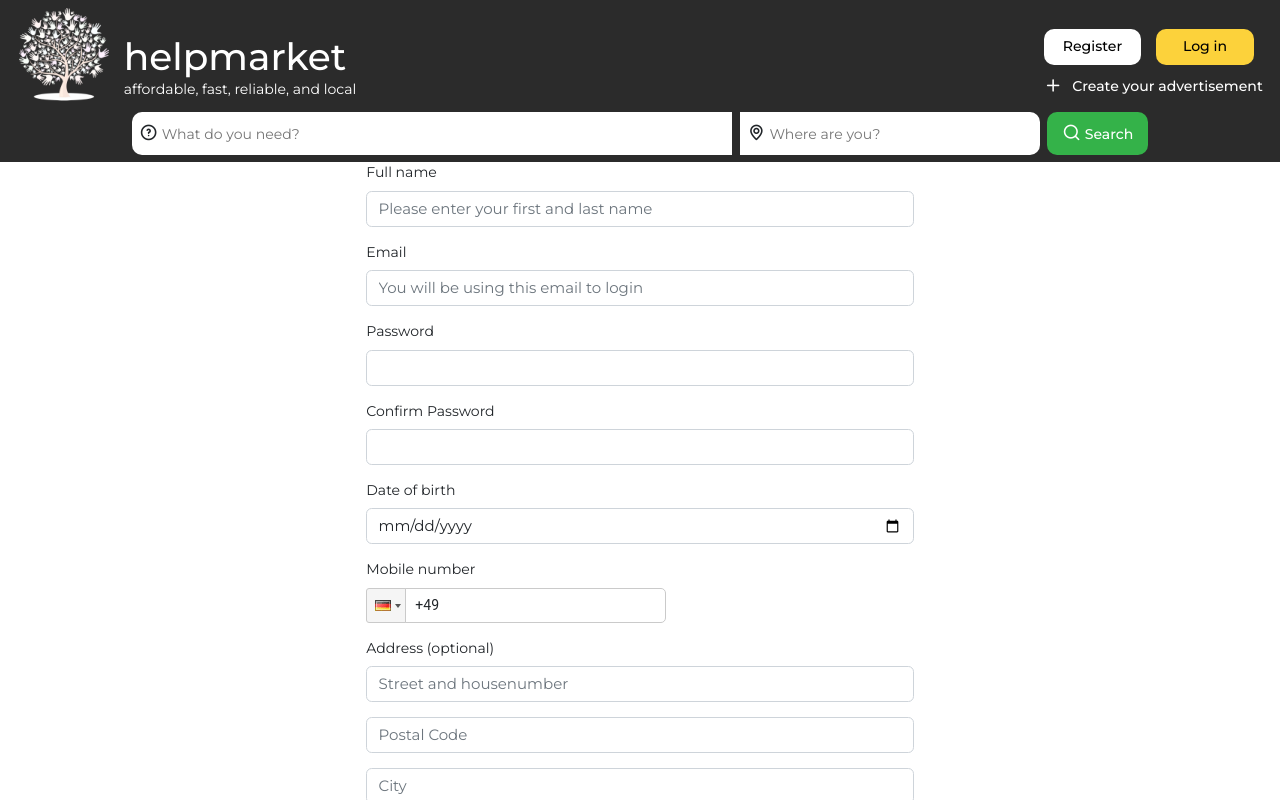
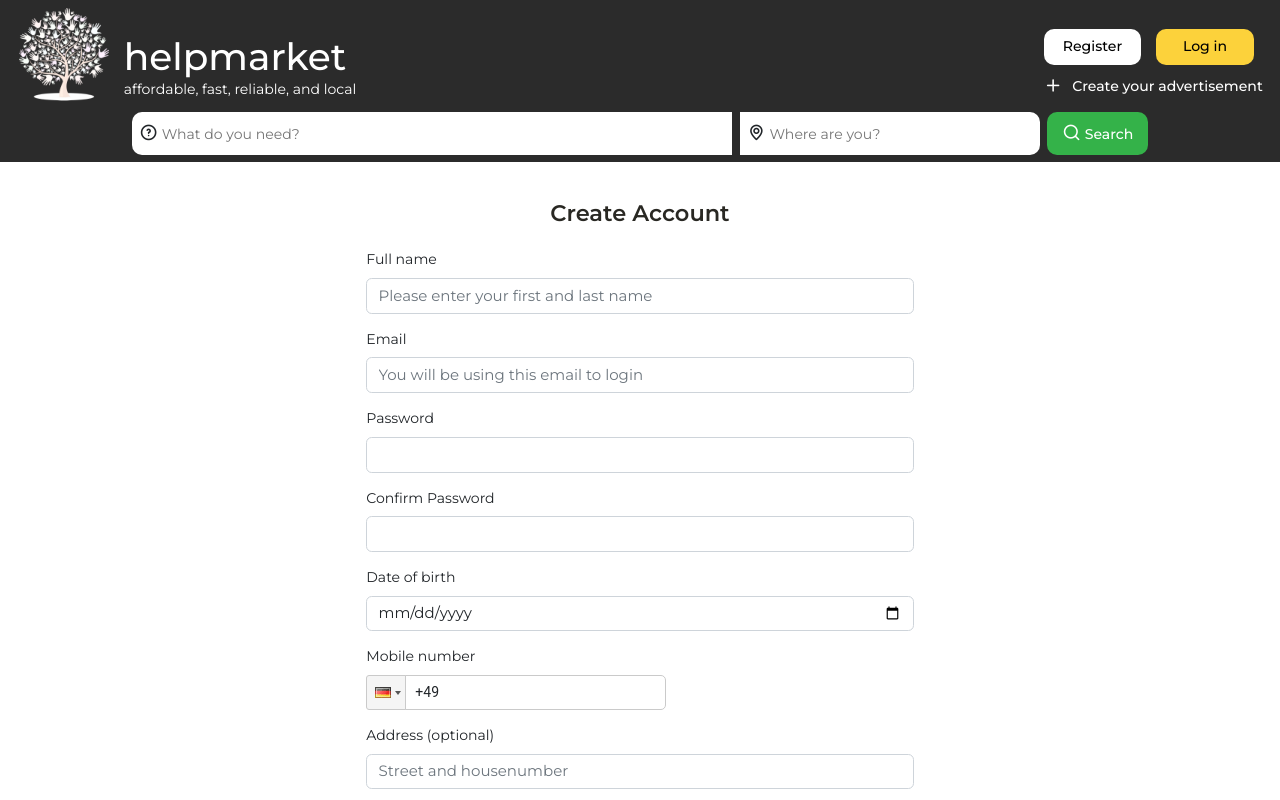
Before and after one commit to anoj-kt/finalproject-frontend, a JavaScript app: page / in a window 1280 px wide. Shown: the top 800 px of the page. Built offline with nearby package versions, Linux system fonts and the light colour scheme; the HTML template or start-up script is replaced by a standard one.

Commit message:
Added and styled Heading

```diff
--- a/src/components/UserSignup.js
+++ b/src/components/UserSignup.js
@@ -8,9 +8,10 @@ const UserSignup = () => {
 
 
   return (
-    <Container>
+    <Container className="signup__container">
       <Row>
         <Col lg={{ span: 6, offset: 3 }}>
+          <h4>Create Account</h4>
           <Form>
             <FormGroup>
               <Label for="name">
--- a/src/index.css
+++ b/src/index.css
@@ -252,7 +252,15 @@ a {
 }
 
 /* =================USER SIGN UP================= */
+.signup__container {
+  padding: 2rem 0;
+}
 
+.signup__container h4{
+  padding: 0.5rem 0 1rem;
+  text-align: center;
+  font-weight: var(--font-semi-bold);
+}
 
 /* =================FOOTER================= */
 .footer__container {
```
